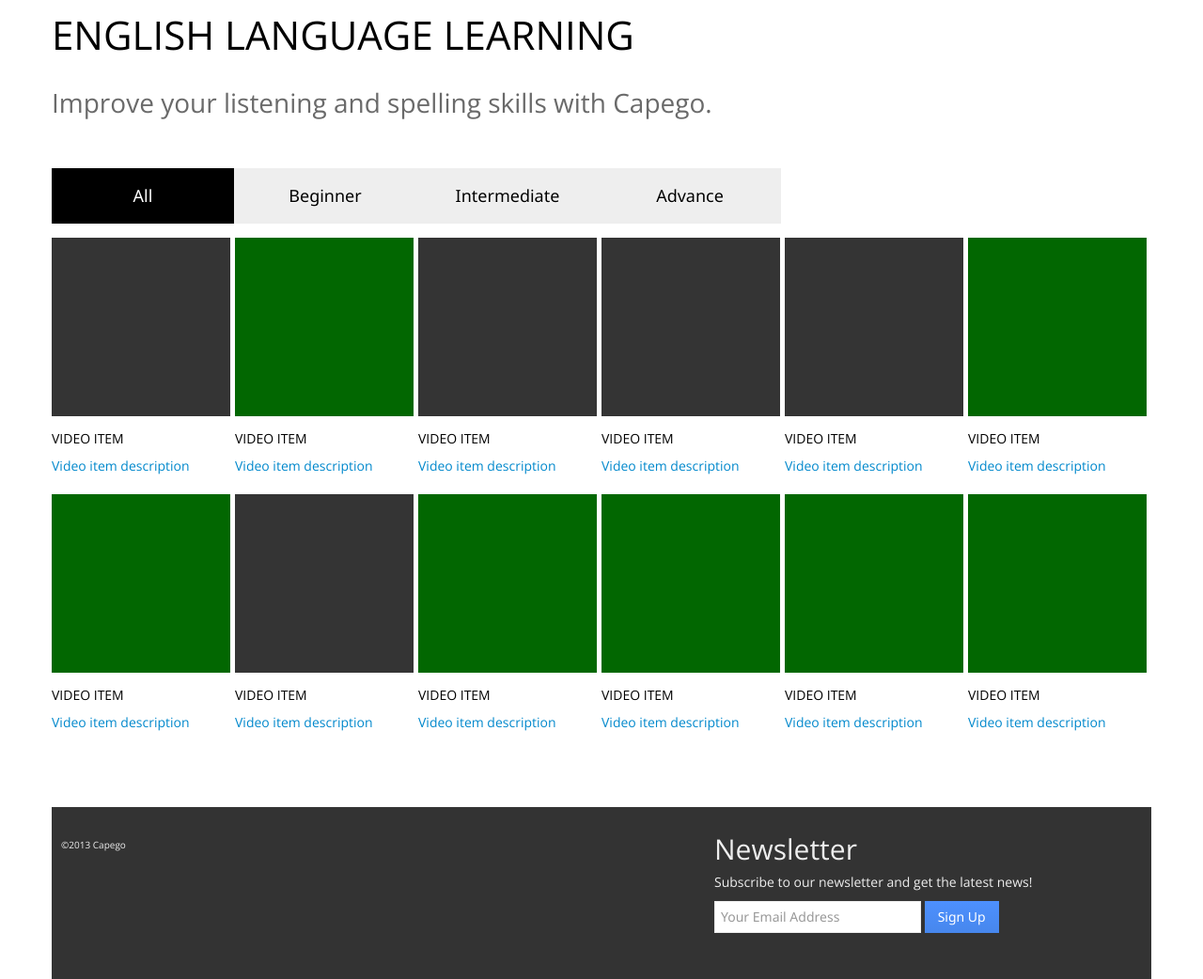
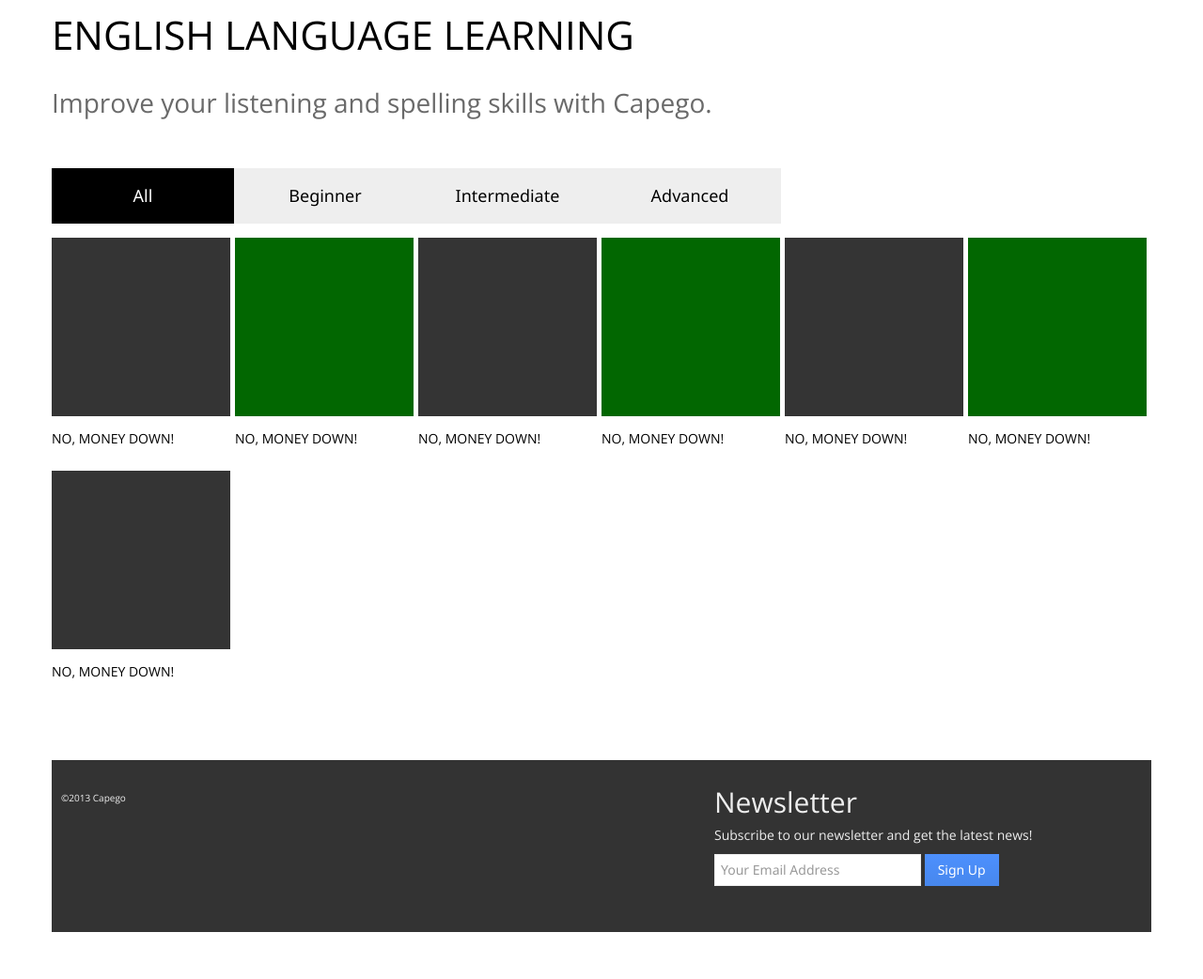
Before and after one commit to deccico/capego, a Django app: page /listen/ in a window 1280 px wide. Shown: the part 95-1137 px from the top of the page at 94% size. After the commit the page ends 1087 px from the top, so only its background shows below. Run offline with Django 3.2, Linux system fonts and the light colour scheme; data comes from the database, SQL or seed files in the repository; parts of the project's set-up code (start-up, migrations or seed data) failed here and were passed over.

Commit message:
reworked index

```diff
--- a/capego/templates/listener/index.html
+++ b/capego/templates/listener/index.html
@@ -6,18 +6,21 @@
 <meta charset="utf-8">
 <title>Capego</title>
 <meta name="viewport" content="width=device-width, initial-scale=1.0">
-    <meta name="description" content="Practice listening and spelling with Capego.">
+<meta name="description"
+	content="Practice listening and spelling with Capego.">
 <meta name="author" content="Adrián">
 
 <!-- Style sheets -->
 <link href="{{ STATIC_PREFIX }}css/bootstrap.css" rel="stylesheet">
-    <link href="{{ STATIC_PREFIX }}css/bootstrap-responsive.css" rel="stylesheet">
+<link href="{{ STATIC_PREFIX }}css/bootstrap-responsive.css"
+	rel="stylesheet">
 <link href="{{ STATIC_PREFIX }}css/font-awesome.css" rel="stylesheet">
 <link href="{{ STATIC_PREFIX }}css/m-forms.min.css" rel="stylesheet">
 <link href="{{ STATIC_PREFIX }}css/m-buttons.css" rel="stylesheet">
 <link href="{{ STATIC_PREFIX }}css/custom.css" rel="stylesheet">
 
-    <link href='http://fonts.googleapis.com/css?family=Open+Sans:400,300' rel='stylesheet' type='text/css'>
+<link href='http://fonts.googleapis.com/css?family=Open+Sans:400,300'
+	rel='stylesheet' type='text/css'>
 
 <!-- Le HTML5 shim, for IE6-8 support of HTML5 elements -->
 <!--[if lt IE 9]>
@@ -26,10 +29,14 @@
 
 <!-- fav and touch icons -->
 <link rel="shortcut icon" href="{{ STATIC_PREFIX }}img/favicon.ico">
-    <link rel="apple-touch-icon-precomposed" sizes="144x144" href="{{ STATIC_PREFIX }}ico/apple-touch-icon-144-precomposed.png">
-    <link rel="apple-touch-icon-precomposed" sizes="114x114" href="{{ STATIC_PREFIX }}ico/apple-touch-icon-114-precomposed.png">
-    <link rel="apple-touch-icon-precomposed" sizes="72x72" href="{{ STATIC_PREFIX }}ico/apple-touch-icon-72-precomposed.png">
-    <link rel="apple-touch-icon-precomposed" href="{{ STATIC_PREFIX }}ico/apple-touch-icon-57-precomposed.png">
+<link rel="apple-touch-icon-precomposed" sizes="144x144"
+	href="{{ STATIC_PREFIX }}ico/apple-touch-icon-144-precomposed.png">
+<link rel="apple-touch-icon-precomposed" sizes="114x114"
+	href="{{ STATIC_PREFIX }}ico/apple-touch-icon-114-precomposed.png">
+<link rel="apple-touch-icon-precomposed" sizes="72x72"
+	href="{{ STATIC_PREFIX }}ico/apple-touch-icon-72-precomposed.png">
+<link rel="apple-touch-icon-precomposed"
+	href="{{ STATIC_PREFIX }}ico/apple-touch-icon-57-precomposed.png">
 </head>
 
 <body>
@@ -41,16 +48,16 @@
 	<div class="row header">
 
 		<!-- NAV -->
-
 		<nav class="navbar navbar-fixed-top">
 			<div class="navbar-inner">
 				<div class="container">
 
-                    <a class="btn btn-navbar btntop" data-toggle="collapse" data-target=".nav-collapse">NAVIGATION</a>
+					<a class="btn btn-navbar btntop" data-toggle="collapse"
+						data-target=".nav-collapse">NAVIGATION</a>
 
 					<h1 class="brand hidden-phone hidden-tablet">
-                        <a href="{{ STATIC_PREFIX }}index.html">
-                            <img src="{{ STATIC_PREFIX }}img/logo.png" alt="">
+						<a href="{{ STATIC_PREFIX }}index.html"> <img
+							src="{{ STATIC_PREFIX }}img/logo.png" alt="">
 						</a>
 					</h1>
 
@@ -69,122 +76,48 @@
 	</div>
 
 	<div class="pagination-centered mobilelogo hidden-desktop">
-            <a href="{{ STATIC_PREFIX }}index.html">
-                <img src="{{ STATIC_PREFIX }}img/logo_mobile.png" alt="">
+		<a href="{{ STATIC_PREFIX }}index.html"> <img
+			src="{{ STATIC_PREFIX }}img/logo_mobile.png" alt="">
 		</a>
 	</div>
 
 
- <!-- PORTFOLIO -->
 	<div class="row-fluid section" id="portfolio">
 		<div class="container">
 
 			<div class="explain">
 
 				<h2>English language learning</h2>
-                  <p class="intro">Improve your listening and spelling skills with Capego.</p>
+				<p class="intro">Improve your listening and spelling skills with
+					Capego.</p>
 				<!-- Start Portfolio Navigation -->
 				<nav class="primary m-btn-group toggle-buttons clearfix">
 					<ul>
-              <li><a href="{{ STATIC_PREFIX }}#" class="m-btn selected" data-filter="*">All</a></li>
-              <li><a href="{{ STATIC_PREFIX }}#" class="m-btn" data-filter=".beginner">Beginner</a></li>
-              <li><a href="{{ STATIC_PREFIX }}#" class="m-btn" data-filter=".intermediate">Intermediate</a></li>
-              <li><a href="{{ STATIC_PREFIX }}#" class="m-btn" data-filter=".advance">Advance</a></li>
+						<li><a href="{{ STATIC_PREFIX }}#" class="m-btn selected"
+							data-filter="*">All</a></li>
+						<li><a href="{{ STATIC_PREFIX }}#" class="m-btn"
+							data-filter=".Beginner">Beginner</a></li>
+						<li><a href="{{ STATIC_PREFIX }}#" class="m-btn"
+							data-filter=".Intermediate">Intermediate</a></li>
+						<li><a href="{{ STATIC_PREFIX }}#" class="m-btn"
+							data-filter=".Advanced">Advanced</a></li>
 					</ul>
 				</nav>
 
 
-            <!-- START Portfolio items -->
+				<!-- START Listener items -->
 
 				<section class="clearfix">
 
 					<div class="portfolio">
-                <figure class="entry beginner">
-                    <a href="{{ STATIC_PREFIX }}portfolio_example.html"><img src="{{ STATIC_PREFIX }}img/portfolio-image.jpg" alt="">
-                      <h2>Video Item</h2>
-                        <p>Video item description</p>
-                    </a>
+						{% for listen in latest_listener_list %}
+						<figure class="entry {{ listen.level }}">
+							<a href="/listen/{{ listen.id }}"><img
+								src="{{ STATIC_PREFIX }}img-lst/{{ listen.id }}.jpg" alt="">
+								<h2>{{ listen.title }}</h2>
+								<p>{{ listen.description }}</p> </a>
 						</figure>
-
-                <figure class="entry beginner">
-                    <a href="{{ STATIC_PREFIX }}portfolio_example.html"><img src="{{ STATIC_PREFIX }}img/portfolio-image2.jpg" alt="">
-                    <h2>Video Item</h2>
-                        <p>Video item description</p>
-                    </a>
-                </figure>
-
-                <figure class="entry intermediate">
-                    <a href="{{ STATIC_PREFIX }}portfolio_example.html"><img src="{{ STATIC_PREFIX }}img/portfolio-image.jpg" alt="">
-                    <h2>Video Item</h2>
-                        <p>Video item description</p>
-                    </a>
-                </figure>
-
-                <figure class="entry beginner">
-                    <a href="{{ STATIC_PREFIX }}portfolio_example.html"><img src="{{ STATIC_PREFIX }}img/portfolio-image.jpg" alt="">
-                    <h2>Video Item</h2>
-                        <p>Video item description</p>
-                    </a>
-                </figure>
-
-                <figure class="entry advance">
-                    <a href="{{ STATIC_PREFIX }}portfolio_example.html"><img src="{{ STATIC_PREFIX }}img/portfolio-image.jpg" alt="">
-                    <h2>Video Item</h2>
-                        <p>Video item description</p>
-                    </a>
-                </figure>
-
-                <figure class="entry advance">
-                    <a href="{{ STATIC_PREFIX }}portfolio_example.html"><img src="{{ STATIC_PREFIX }}img/portfolio-image2.jpg" alt="">
-                    <h2>Video Item</h2>
-                        <p>Video item description</p>
-                    </a>
-                </figure>
-
-                <figure class="entry beginner intermediate advance">
-                   <a href="{{ STATIC_PREFIX }}portfolio_example.html"><img src="{{ STATIC_PREFIX }}img/portfolio-image2.jpg" alt="">
-                   <h2>Video Item</h2>
-                        <p>Video item description</p>
-                    </a>
-                </figure>
-
-                <figure class="entry intermediate">
-                    <a href="{{ STATIC_PREFIX }}portfolio_example.html"><img src="{{ STATIC_PREFIX }}img/portfolio-image.jpg" alt="">
-                    <h2>Video Item</h2>
-                        <p>Video item description</p>
-                    </a>
-                </figure>
-
-                <figure class="entry intermediate">
-                    <a href="{{ STATIC_PREFIX }}portfolio_example.html"><img src="{{ STATIC_PREFIX }}img/portfolio-image2.jpg" alt="">
-                    <h2>Video Item</h2>
-                        <p>Video item description</p>
-                    </a>
-                </figure>
-
-                <figure class="entry advance">
-                    <a href="{{ STATIC_PREFIX }}portfolio_example.html"><img src="{{ STATIC_PREFIX }}img/portfolio-image2.jpg" alt="">
-                    <h2>Video Item</h2>
-                        <p>Video item description</p>
-                    </a>
-                </figure>
-
-                <figure class="entry beginner">
-                    <a href="{{ STATIC_PREFIX }}portfolio_example.html"><img src="{{ STATIC_PREFIX }}img/portfolio-image2.jpg" alt="">
-                    <h2>Video Item</h2>
-                        <p>Video item description</p>
-                    </a>
-                </figure>
-
-                <figure class="entry beginner">
-                    <a href="{{ STATIC_PREFIX }}portfolio_example.html"><img src="{{ STATIC_PREFIX }}img/portfolio-image2.jpg" alt="">
-                    <h2>Video Item</h2>
-                        <p>Video item description</p>
-                    </a>
-                </figure>
-
-
-
+						{% endfor %}
 					</div>
 
 				</section>
@@ -214,7 +147,8 @@
 				<h2>Newsletter</h2>
 				<p>Subscribe to our newsletter and get the latest news!</p>
 				<form action="mail.php" id="subscribe-form" method="post">
-                    <input type="text" name="email" id="email" placeholder="Your Email Address" class="input-text m-wrap m-ctrl">
+					<input type="text" name="email" id="email"
+						placeholder="Your Email Address" class="input-text m-wrap m-ctrl">
 					<button type="submit" class="m-btn blue">Sign Up</button>
 				</form>
 			</div>
```
Also changed, not shown: db/listener.json (+43 -1 lines). Lines whose indentation alone changed are shown as unchanged.
